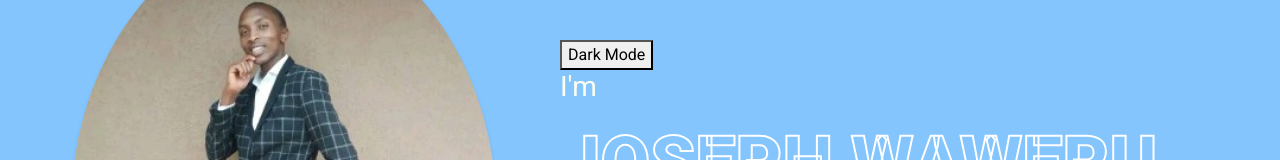
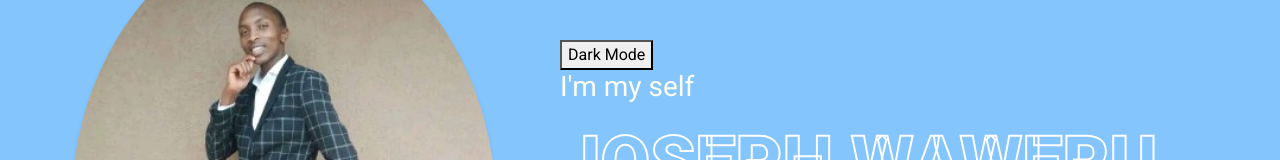
Before and after one commit to cosnametv/home, a plain HTML site: page index.html in a window 1280 px wide. Shown: the part 139-299 px from the top of the page. Drawn offline with nearby package versions, Linux system fonts and the light colour scheme.

Commit message:
Update index.html

```diff
--- a/index.html
+++ b/index.html
@@ -83,7 +83,7 @@
                 </div>
                 <div class="col-lg-7 text-center text-lg-left">
                      <button id="dark" onclick="myFunctionDark()">Dark Mode</button>
-                    <h3 class="text-white font-weight-normal mb-3">I'm</h3>
+                    <h3 class="text-white font-weight-normal mb-3">I'm my self</h3>
                     <h1 class="display-3 text-uppercase text-primary mb-2" style="-webkit-text-stroke: 2px #ffffff;">Joseph Waweru</h1>
                     <h1 class="typed-text-output d-inline font-weight-lighter text-white"></h1>
                     <div class="typed-text d-none">Web Designer, Web Developer, Front End Developer, Apps Designer, Apps Developer</div>
```
